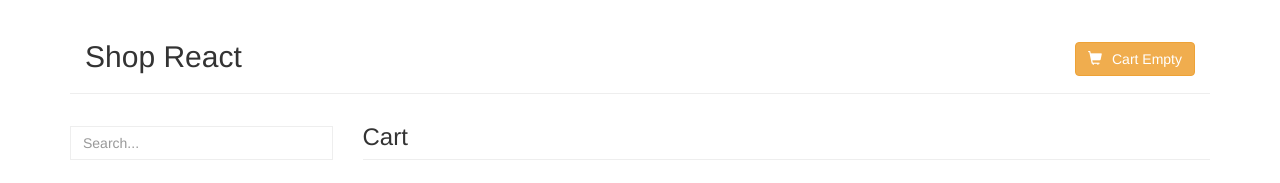
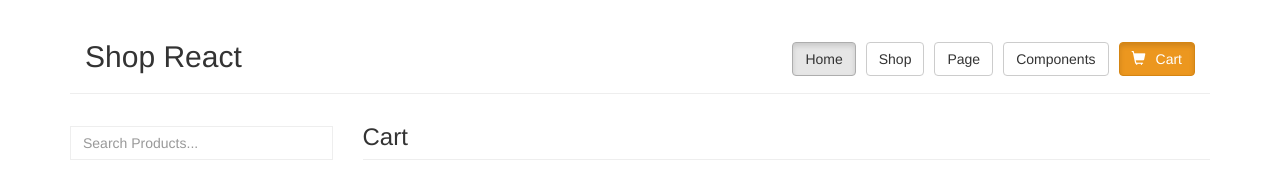
Before and after one commit to stefan002377/Shop-Web-Application-React, a React (Create React App) app: page /cart in a window 1280 px wide. Shown: the top 183 px of the page. Built offline with nearby package versions, Linux system fonts and the light colour scheme.

Commit message:
Edit Cart Section Style

```diff
--- a/src/components/HeaderTop.js
+++ b/src/components/HeaderTop.js
@@ -1,5 +1,5 @@
 import React from 'react';
-import {Link} from 'react-router-dom';
+import {NavLink, Link} from 'react-router-dom';
 
 class HeaderTop extends React.Component {
     constructor(props) {
@@ -19,7 +19,11 @@ class HeaderTop extends React.Component {
          <div className="col-md-12 col-lg-12 col-sm-12">
            <h2 className="logo pull-left"><Link to="/">Shop React</Link></h2>
            <div className="cart-button pull-right">
-              <Link to="/cart" className="btn btn-warning btn-md"><span className="glyphicon glyphicon-shopping-cart"></span>Cart Empty</Link>
+              <NavLink to="/" className="btn btn-default btn-md" activeClassName="active">Home</NavLink>
+              <NavLink to="/shop" className="btn btn-default btn-md" activeClassName="active">Shop</NavLink>
+              <NavLink to="/page" className="btn btn-default btn-md" activeClassName="active">Page</NavLink>
+              <NavLink to="/components" className="btn btn-default btn-md" activeClassName="active">Components</NavLink>
+              <NavLink to="/cart" className="btn btn-warning btn-md" activeClassName="active"><span className="glyphicon glyphicon-shopping-cart"></span>Cart</NavLink>
            </div>
         </div>
      );
--- a/src/components/SidebarLeft.js
+++ b/src/components/SidebarLeft.js
@@ -1,14 +1,36 @@
 import React from 'react';
-import {NavLink} from 'react-router-dom';
+import {NavLink, Link} from 'react-router-dom';
 
 class SidebarLeft extends React.Component {
+
+   constructor(props) {
+     super(props);
+     this.state = {searchKey: ''};
+     this.searchProducts = this.searchProducts.bind(this);
+   }
+
+   searchProducts (event) {
+     this.setState({
+       searchKey: event.target.value
+     });
+   }
+
    render() {
      return (
        <div>
          <div className="serch-form">
            <form className="form-inline">
-             <input type="text" value="" className="form-control" placeholder="Search..."/>
+             <input type="text" value={this.state.searchKey} onChange={this.searchProducts} className="form-control" placeholder="Search Products..."/>
            </form>
+           {this.state.searchKey.length>0 &&
+           <div className="list-group">
+               {this.props.listCategory.map(cat=>
+                 cat.products.map(pro=>
+                 pro.title.toLowerCase().search(this.state.searchKey.toLowerCase()) >= 0 &&
+                 <NavLink to={'/'+cat.slug+'/'+pro.id_p} key={pro.id_p} className="list-group-item info" activeClassName="active">{pro.title} </NavLink>
+               ))}
+           </div>
+           }
          </div>
          <div className="list-group">
            {this.props.listCategory.map( cat =>
--- a/src/css/style.css
+++ b/src/css/style.css
@@ -64,6 +64,9 @@
 .cart-button span {
     margin-right:10px;
 }
+.cart-button .btn-md {
+    margin-left:10px;
+}
 .price {
     color: orange;
     font-size: 20px;
@@ -86,3 +89,17 @@
 .related-products {
    margin-top:30px
 }
+.result-products {
+    border: 1px solid #eee;
+    border-top: none;
+    border-bottom: none;
+}
+.result-products ul {
+    padding:0px;
+    margin:0px;
+}
+.result-products li {
+    list-style: none;
+    border-bottom: 1px solid #eeeeee;
+    padding: 10px 15px;
+}
```
